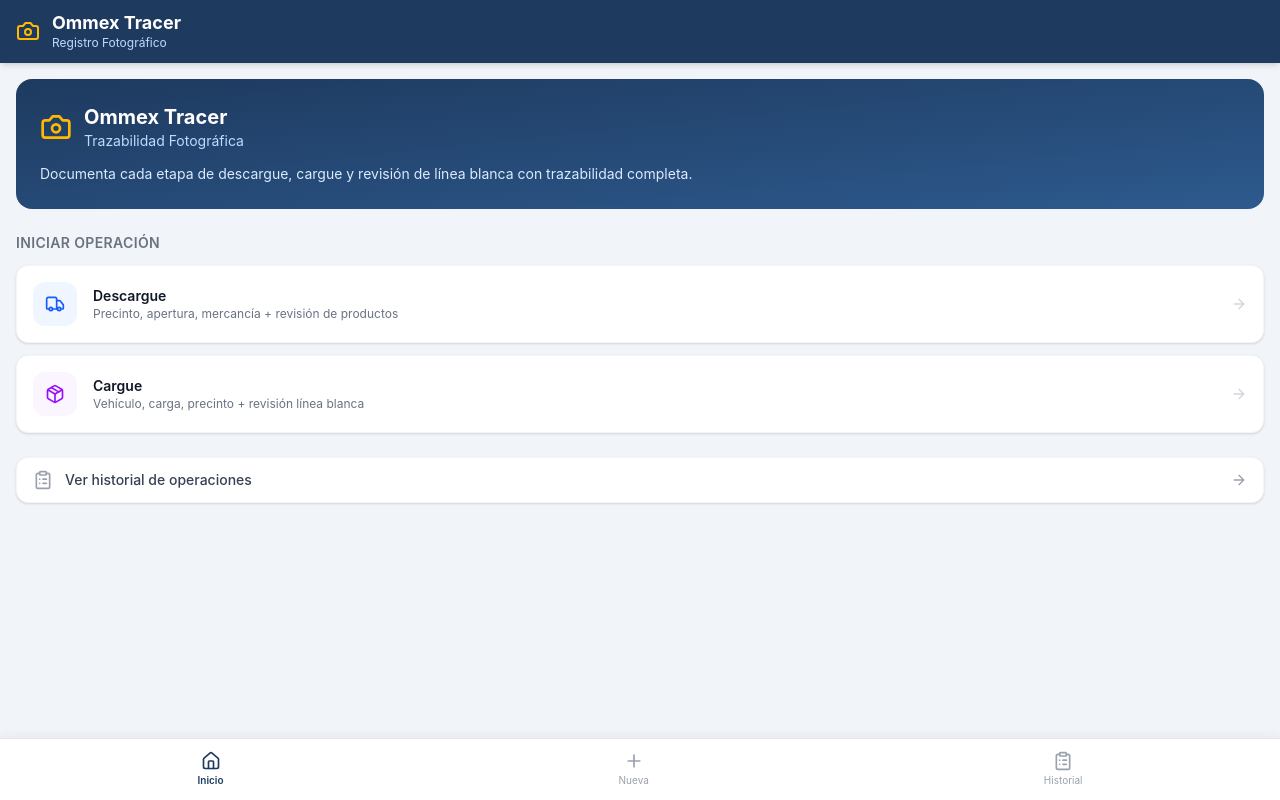
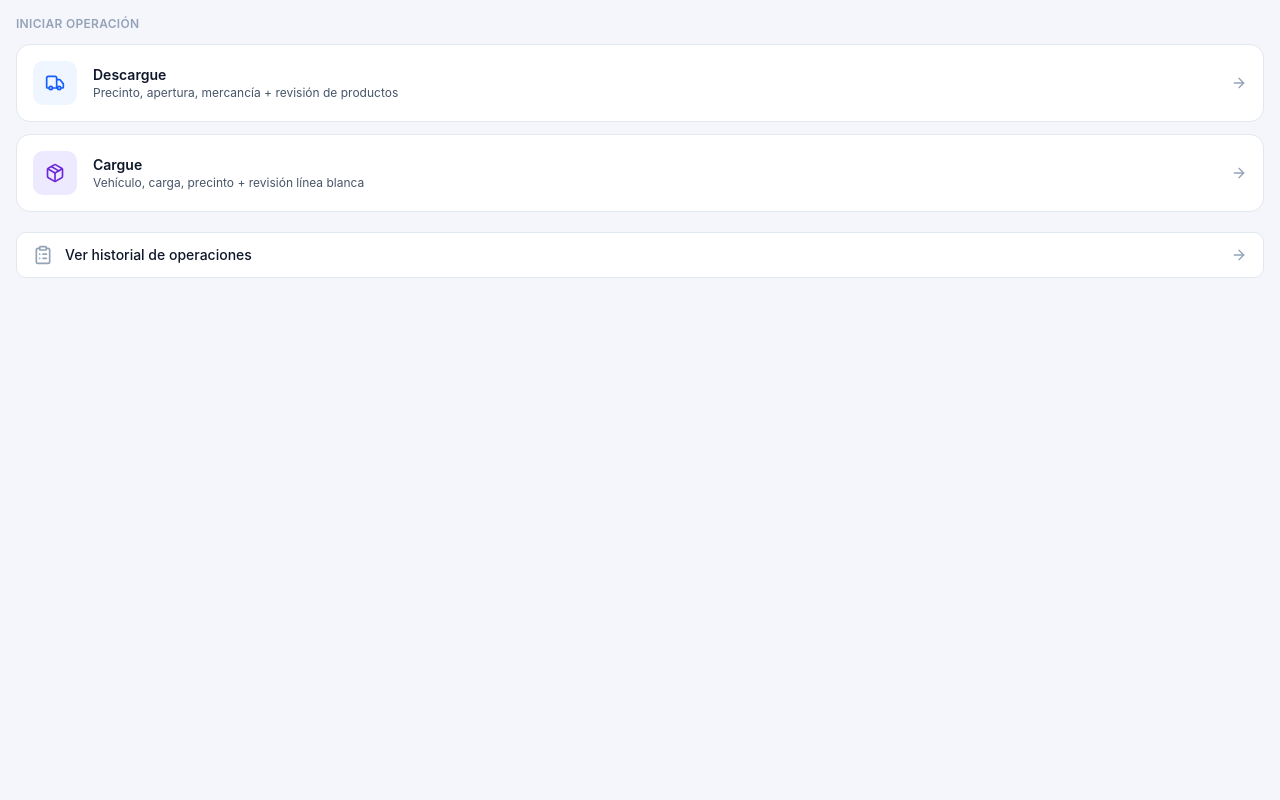
Before and after one commit to JoanHDZ23/micro-ommex_traser, a React (Vite) app: page / in a window 1280 px wide. Built offline with nearby package versions, Linux system fonts and the light colour scheme.

Commit message:
feat: remove bottom nav, purple theme, companyId isolation

```diff
--- a/src/components/Layout.tsx
+++ b/src/components/Layout.tsx
@@ -1,52 +1,11 @@
-import { Outlet, useLocation, useNavigate } from 'react-router-dom'
-import { Camera, ClipboardList, Home, Plus } from 'lucide-react'
+import { Outlet } from 'react-router-dom'
 
 export function Layout() {
-  const location = useLocation()
-  const navigate = useNavigate()
-
-  const navItems = [
-    { path: '/', icon: Home, label: 'Inicio' },
-    { path: '/new', icon: Plus, label: 'Nueva' },
-    { path: '/history', icon: ClipboardList, label: 'Historial' },
-  ]
-
   return (
     <div className="flex flex-col min-h-[100dvh]">
-      {/* Header */}
-      <header className="bg-[var(--color-primary)] text-white px-4 py-3 flex items-center gap-3 shadow-md">
-        <Camera className="w-6 h-6 text-amber-400" />
-        <div>
-          <h1 className="text-lg font-bold leading-tight">Ommex Tracer</h1>
-          <p className="text-xs text-blue-200">Registro Fotográfico</p>
-        </div>
-      </header>
-
-      {/* Main content */}
-      <main className="flex-1 overflow-y-auto pb-20">
+      <main className="flex-1 overflow-y-auto">
         <Outlet />
       </main>
-
-      {/* Bottom navigation (mobile-first) */}
-      <nav className="fixed bottom-0 left-0 right-0 bg-white border-t border-gray-200 flex justify-around items-center py-2 z-50 shadow-[0_-2px_10px_rgba(0,0,0,0.05)]">
-        {navItems.map((item) => {
-          const isActive = location.pathname === item.path
-          return (
-            <button
-              key={item.path}
-              onClick={() => navigate(item.path)}
-              className={`flex flex-col items-center gap-0.5 px-3 py-1 rounded-lg transition-colors ${
-                isActive
-                  ? 'text-[var(--color-primary)] font-semibold'
-                  : 'text-gray-400 hover:text-gray-600'
-              }`}
-            >
-              <item.icon className="w-5 h-5" />
-              <span className="text-[10px]">{item.label}</span>
-            </button>
-          )
-        })}
-      </nav>
     </div>
   )
 }
--- a/src/index.css
+++ b/src/index.css
@@ -1,18 +1,30 @@
 @import "tailwindcss";
 
 :root {
-  --color-primary: #1e3a5f;
-  --color-primary-light: #2d5a8e;
+  --color-primary: #6d28d9;
+  --color-primary-light: #7c3aed;
+  --color-primary-bg: #ede9fe;
   --color-accent: #f59e0b;
-  --color-success: #10b981;
-  --color-danger: #ef4444;
+  --color-success: #16a34a;
+  --color-success-bg: #dcfce7;
+  --color-danger: #dc2626;
+  --color-danger-bg: #fee2e2;
+  --color-surface: #ffffff;
+  --color-border: #e2e8f0;
+  --color-text: #0f172a;
+  --color-text-2: #475569;
+  --color-text-3: #94a3b8;
+  --color-bg: #f4f6fb;
+  --radius: 10px;
+  --radius-lg: 14px;
 }
 
 body {
   margin: 0;
   font-family: -apple-system, BlinkMacSystemFont, 'Segoe UI', Roboto, 'Helvetica Neue', sans-serif;
   -webkit-font-smoothing: antialiased;
-  background-color: #f1f5f9;
+  background-color: var(--color-bg);
+  color: var(--color-text);
   min-height: 100dvh;
 }
 
@@ -22,7 +34,7 @@
   flex-direction: column;
 }
 
-/* Mobile-first camera overlay */
+/* Camera overlay */
 .camera-overlay {
   position: fixed;
   inset: 0;
--- a/src/lib/api.ts
+++ b/src/lib/api.ts
@@ -55,6 +55,7 @@
   operationType: OperationType
   operatorName: string
   vehiclePlate: string
+  companyId?: string
   photos: PhotoRecord[]
   lineaBlanca: LineaBlancaProduct[]
   status: OperationStatus
@@ -69,6 +70,7 @@
   operationType: OperationType
   operatorName: string
   vehiclePlate: string
+  companyId?: string
 }
 
 export interface UploadPhotoResponse {
--- /dev/null
+++ b/src/lib/context.ts
@@ -0,0 +1,19 @@
+/**
+ * Reads companyId and user from URL params (passed by parent iframe).
+ * This isolates operations per company.
+ */
+function getParams(): { companyId: string; user: string } {
+  const params = new URLSearchParams(window.location.search)
+  return {
+    companyId: params.get('companyId') ?? '',
+    user: params.get('user') ?? '',
+  }
+}
+
+export function getCompanyId(): string {
+  return getParams().companyId
+}
+
+export function getOperatorName(): string {
+  return getParams().user
+}
--- a/src/pages/HistoryPage.tsx
+++ b/src/pages/HistoryPage.tsx
@@ -3,6 +3,7 @@
 import { ArrowLeft, Calendar, ChevronRight, Filter, Loader2, Package, Search, Truck } from 'lucide-react'
 import { apiRequest, type Operation, type OperationType, type PaginatedOperations } from '../lib/api'
 import { OPERATION_LABELS } from '../lib/constants'
+import { getCompanyId } from '../lib/context'
 
 const TYPE_ICONS: Record<OperationType, React.ComponentType<{ className?: string }>> = {
   DESCARGUE: Truck,
@@ -29,6 +30,8 @@
         const params = new URLSearchParams()
         params.set('page', String(page))
         params.set('limit', '20')
+        const companyId = getCompanyId()
+        if (companyId) params.set('companyId', companyId)
         if (filterType) params.set('operationType', filterType)
         if (filterDate) params.set('date', filterDate)
         if (filterOperator) params.set('operatorName', filterOperator)
--- a/src/pages/HomePage.tsx
+++ b/src/pages/HomePage.tsx
@@ -1,28 +1,14 @@
 import { useNavigate } from 'react-router-dom'
-import { ArrowRight, Camera, ClipboardList, Package, Truck } from 'lucide-react'
+import { ArrowRight, ClipboardList, Package, Truck } from 'lucide-react'
 
 export function HomePage() {
   const navigate = useNavigate()
 
   return (
-    <div className="p-4 space-y-6">
-      {/* Hero */}
-      <div className="bg-gradient-to-br from-[var(--color-primary)] to-[var(--color-primary-light)] rounded-2xl p-6 text-white">
-        <div className="flex items-center gap-3 mb-3">
-          <Camera className="w-8 h-8 text-amber-400" />
-          <div>
-            <h2 className="text-xl font-bold">Ommex Tracer</h2>
-            <p className="text-sm text-blue-200">Trazabilidad Fotográfica</p>
-          </div>
-        </div>
-        <p className="text-sm text-blue-100 leading-relaxed">
-          Documenta cada etapa de descargue, cargue y revisión de línea blanca con trazabilidad completa.
-        </p>
-      </div>
-
+    <div className="p-4 space-y-5">
       {/* Quick actions */}
       <section>
-        <h3 className="text-sm font-semibold text-gray-500 uppercase tracking-wide mb-3">
+        <h3 className="text-xs font-semibold text-[var(--color-text-3)] uppercase tracking-wide mb-3">
           Iniciar operación
         </h3>
         <div className="grid grid-cols-1 gap-3">
@@ -37,7 +23,7 @@
             icon={Package}
             title="Cargue"
             description="Vehículo, carga, precinto + revisión línea blanca"
-            color="bg-purple-50 text-purple-600"
+            color="bg-[var(--color-primary-bg)] text-[var(--color-primary)]"
             onClick={() => navigate('/new?type=CARGUE')}
           />
         </div>
@@ -46,13 +32,13 @@
       {/* History link */}
       <button
         onClick={() => navigate('/history')}
-        className="w-full flex items-center justify-between px-4 py-3 bg-white rounded-xl border border-gray-100 shadow-sm hover:shadow-md transition-shadow"
+        className="w-full flex items-center justify-between px-4 py-3 bg-[var(--color-surface)] rounded-[var(--radius)] border border-[var(--color-border)] hover:shadow-sm transition-shadow"
       >
         <div className="flex items-center gap-3">
-          <ClipboardList className="w-5 h-5 text-gray-400" />
-          <span className="text-sm font-medium text-gray-700">Ver historial de operaciones</span>
+          <ClipboardList className="w-5 h-5 text-[var(--color-text-3)]" />
+          <span className="text-sm font-medium text-[var(--color-text)]">Ver historial de operaciones</span>
         </div>
-        <ArrowRight className="w-4 h-4 text-gray-400" />
+        <ArrowRight className="w-4 h-4 text-[var(--color-text-3)]" />
       </button>
     </div>
   )
@@ -74,16 +60,16 @@
   return (
     <button
       onClick={onClick}
-      className="flex items-center gap-4 p-4 bg-white rounded-xl border border-gray-100 shadow-sm hover:shadow-md transition-all text-left active:scale-[0.98]"
+      className="flex items-center gap-4 p-4 bg-[var(--color-surface)] rounded-[var(--radius-lg)] border border-[var(--color-border)] hover:shadow-md transition-all text-left active:scale-[0.98]"
     >
-      <div className={`w-11 h-11 rounded-xl flex items-center justify-center ${color}`}>
+      <div className={`w-11 h-11 rounded-[var(--radius)] flex items-center justify-center ${color}`}>
         <Icon className="w-5 h-5" />
       </div>
       <div className="flex-1 min-w-0">
-        <p className="text-sm font-semibold text-gray-900">{title}</p>
-        <p className="text-xs text-gray-500 truncate">{description}</p>
+        <p className="text-sm font-semibold text-[var(--color-text)]">{title}</p>
+        <p className="text-xs text-[var(--color-text-2)] truncate">{description}</p>
       </div>
-      <ArrowRight className="w-4 h-4 text-gray-300 flex-shrink-0" />
+      <ArrowRight className="w-4 h-4 text-[var(--color-text-3)] flex-shrink-0" />
     </button>
   )
 }
--- a/src/pages/NewOperationPage.tsx
+++ b/src/pages/NewOperationPage.tsx
@@ -3,6 +3,7 @@
 import { AlertCircle, ArrowLeft, Loader2 } from 'lucide-react'
 import { apiRequest, type CreateOperationPayload, type Operation, type OperationType } from '../lib/api'
 import { OPERATION_LABELS } from '../lib/constants'
+import { getCompanyId, getOperatorName } from '../lib/context'
 
 export function NewOperationPage() {
   const navigate = useNavigate()
@@ -11,8 +12,9 @@
 
   const [form, setForm] = useState<CreateOperationPayload>({
     operationType: presetType ?? 'DESCARGUE',
-    operatorName: '',
+    operatorName: getOperatorName(),
     vehiclePlate: '',
+    companyId: getCompanyId(),
   })
   const [loading, setLoading] = useState(false)
   const [error, setError] = useState<string | null>(null)
@@ -68,8 +70,8 @@
                 onClick={() => setForm((f) => ({ ...f, operationType: type }))}
                 className={`px-4 py-3 rounded-xl border text-center text-sm font-medium transition-all ${
                   form.operationType === type
-                    ? 'border-[var(--color-primary)] bg-blue-50 text-[var(--color-primary)]'
-                    : 'border-gray-200 bg-white text-gray-600 hover:border-gray-300'
+                    ? 'border-[var(--color-primary)] bg-[var(--color-primary-bg)] text-[var(--color-primary)]'
+                    : 'border-[var(--color-border)] bg-[var(--color-surface)] text-[var(--color-text-2)] hover:border-gray-300'
                 }`}
               >
                 {OPERATION_LABELS[type]}
```
Also changed, not shown: 1 other file (tests, documents, lock files or other folders).
